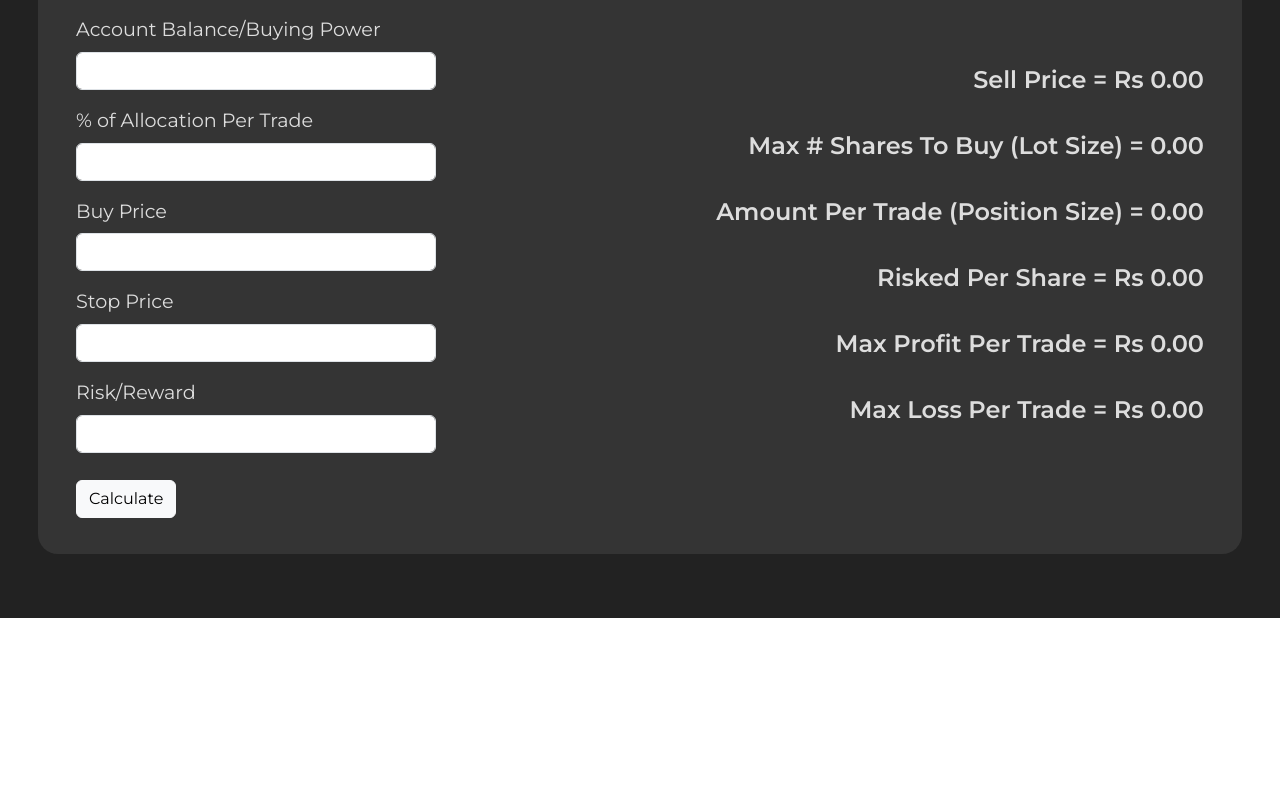
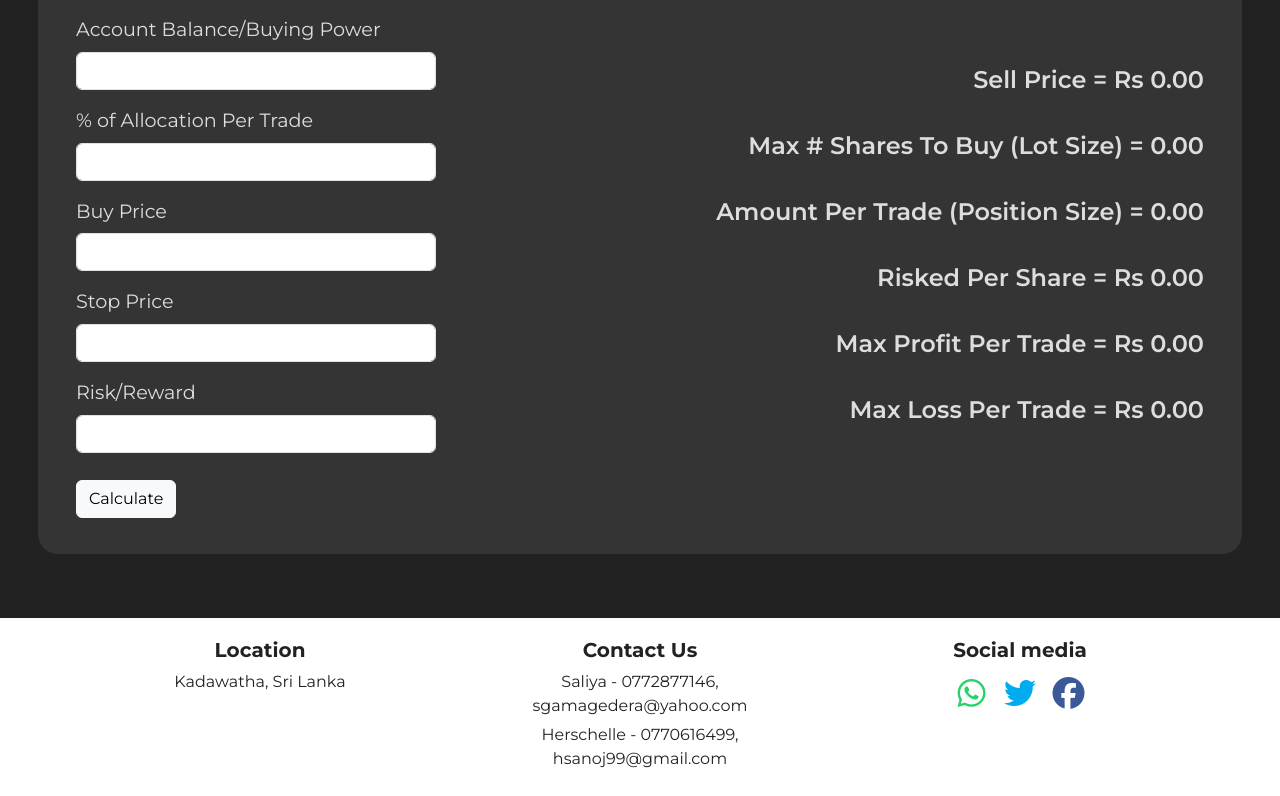
Before and after one commit to hershey99/sltradingfordummies, a plain HTML site: page index.html in a window 1280 px wide. Shown: the part 1666-2462 px from the top of the page. Before the commit the page ends 2284 px from the top, so only its background shows below. Drawn offline with nearby package versions, Linux system fonts and the light colour scheme.

Commit message:
add footer section

```diff
--- a/index.html
+++ b/index.html
@@ -10,6 +10,7 @@
     <link href="https://fonts.googleapis.com/css2?family=Montserrat:wght@300;400;500;600;700;900&family=Playfair+Display:wght@700;900&display=swap" rel="stylesheet">
     <link href="https://cdn.jsdelivr.net/npm/bootstrap@5.3.0-alpha1/dist/css/bootstrap.min.css" rel="stylesheet" integrity="sha384-GLhlTQ8iRABdZLl6O3oVMWSktQOp6b7In1Zl3/Jr59b6EGGoI1aFkw7cmDA6j6gD" crossorigin="anonymous">
     <link rel="stylesheet" href="styles.css">
+
 </head>
 <body>
     <section class="colored-section">
@@ -138,6 +139,41 @@
                 </div>
             </div>
     </section>
+
+    <footer class="white-section">
+        <div class="container text-center">
+            <div class="row">
+              <div class="col-md-4 footer-content">
+                    <h5>Location</h5>
+					<p >
+						Kadawatha,
+						Sri Lanka
+					</p>
+              </div>
+              <div class="col-md-4 footer-content">
+                    <h5>Contact Us</h5>
+					<p >
+						Saliya - 0772877146, sgamagedera@yahoo.com
+					</p>
+
+					<p >
+						Herschelle - 0770616499, hsanoj99@gmail.com
+					</p>
+              </div>
+              <div class="col-md-4 footer-content">
+                    <h5 >Social media</h5>
+                    <div class="socials-wft">
+                        <a  href="https://wa.me/+94772877146" target="_blank"><i class="fab fa-fw fa-whatsapp"></i></a>
+                        <a  href="https://twitter.com/saliya_g" target="_blank"><i class="fab fa-fw fa-twitter"></i></a>
+                        <a  href="https://www.facebook.com/saliya.gamagedera" target="_blank"><i class="fab fa-fw fa-facebook"></i></a>
+                    </div>
+              </div>
+            </div>
+          </div>
+    </footer>
+
+     <!-- Font Awesome -->
+     <script src="https://kit.fontawesome.com/790dadef85.js" crossorigin="anonymous"></script>
     <script src="https://ajax.googleapis.com/ajax/libs/jquery/3.6.3/jquery.min.js"></script>
     <script src="https://cdn.jsdelivr.net/npm/bootstrap@5.3.0-alpha1/dist/js/bootstrap.bundle.min.js" integrity="sha384-w76AqPfDkMBDXo30jS1Sgez6pr3x5MlQ1ZAGC+nuZB+EYdgRZgiwxhTBTkF7CXvN" crossorigin="anonymous"></script>
     <script src="index.js"></script>
--- a/styles.css
+++ b/styles.css
@@ -139,6 +139,36 @@ body{
     border-radius: 20px;
 }
 
+/* footer */
+
+.socials-wft{
+    font-size: 2rem;
+}
+
+.footer-content{
+    margin: 20px auto;
+}
+
+.footer-content p{
+    margin-bottom: 5px;
+}
+
+.footer-content h5{
+    font-weight: 700;
+}
+
+.fa-whatsapp{
+    color: #25D366;
+}
+
+.fa-twitter{
+    color: #00acee;
+}
+
+.fa-facebook{
+    color: #3b5998;
+}
+
 @media(max-width: 576px){
 
     .main-heading{
@@ -157,4 +187,8 @@ body{
     .cost-results-text{
         font-size: 1.1rem;
     }
+
+    .socials-wft{
+        font-size: 1rem;
+    }
 }
```
